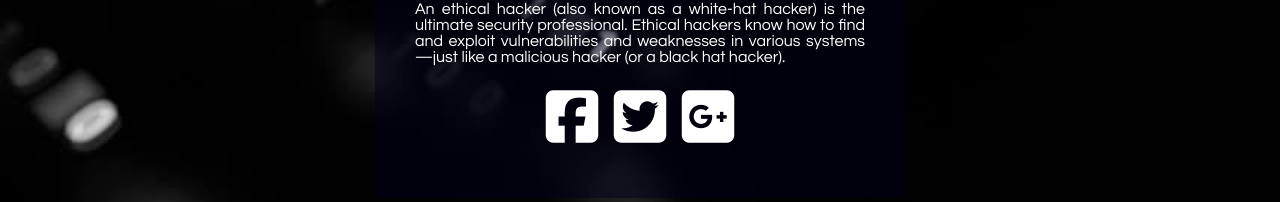
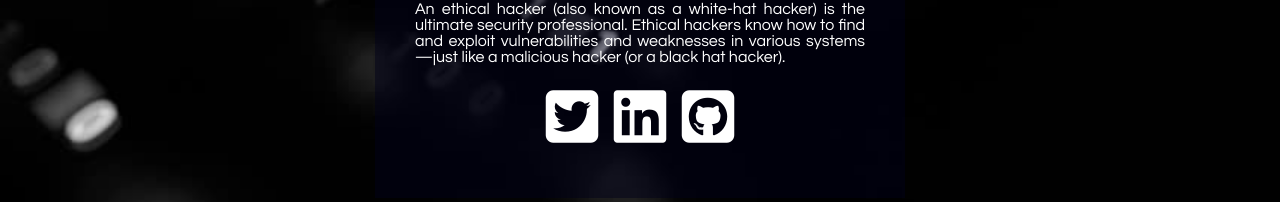
Before and after one commit to robsteneha/gitazure, a plain HTML site: page index.html in a window 1280 px wide. Shown: the part 461-663 px from the top of the page. Drawn offline with Linux system fonts and the light colour scheme.

Commit message:
Final commit, updated the links

```diff
--- a/index.html
+++ b/index.html
@@ -17,9 +17,9 @@
                 systems—just like a malicious hacker (or a black hat hacker).
             </p>
             <ul>
-                <li><a href="#"><i class="fa fa-facebook-square" aria-hidden="true"></i></a></li>
                 <li><a href="#"><i class="fa fa-twitter-square" aria-hidden="true"></i></a></li>
-                <li><a href="#"><i class="fa fa-google-plus-square" aria-hidden="true"></i></a></li>
+                <li><a href="https://www.linkedin.com/in/neha-prakash-4a712a17b/"><i class="fa fa-linkedin-square" aria-hidden="true"></i></a></li>
+                <li><a href="https://github.com/robsteneha/"><i class="fa fa-github-square" aria-hidden="true"></i></a></li>
             </ul>
         </div>
     </body>
```
